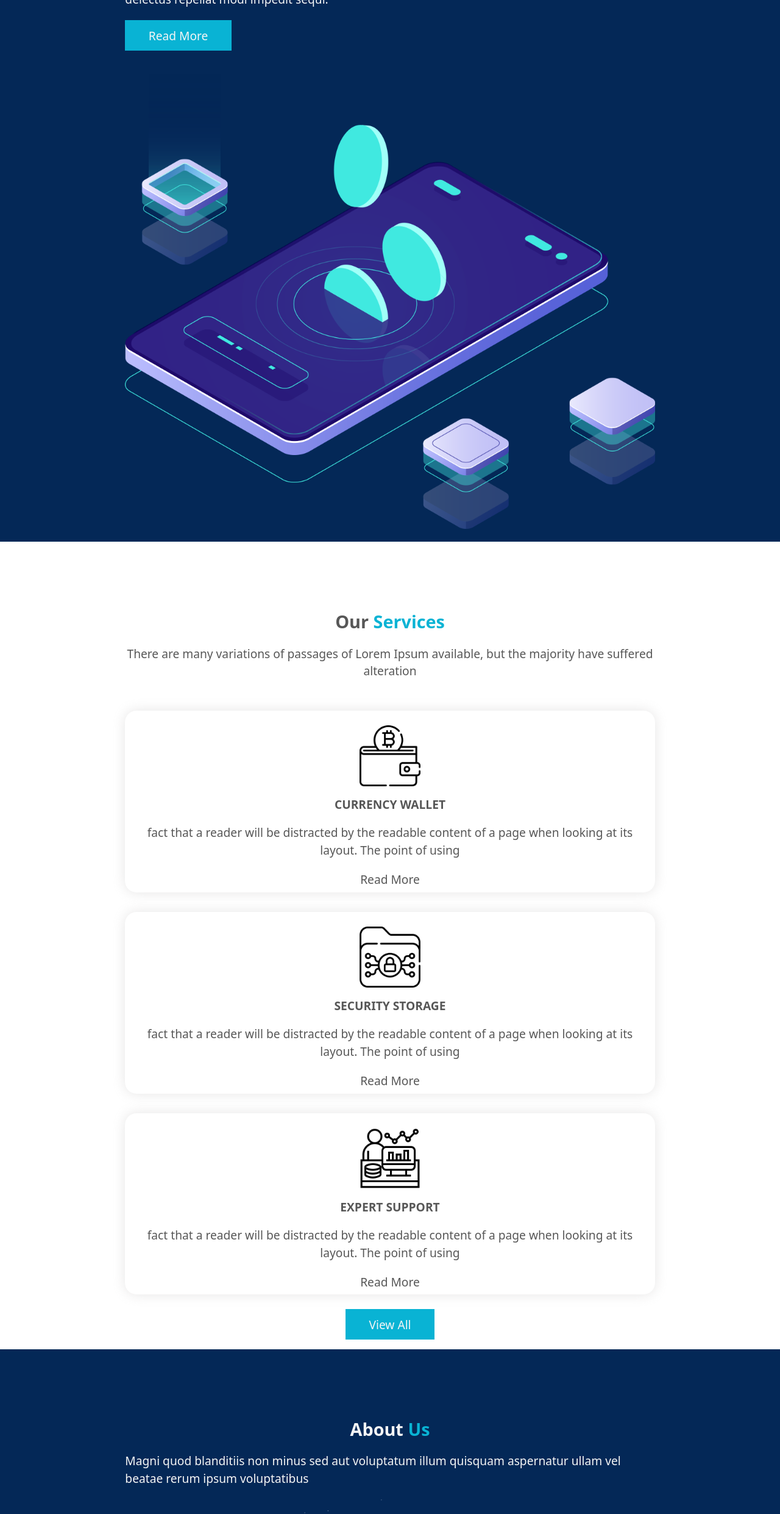
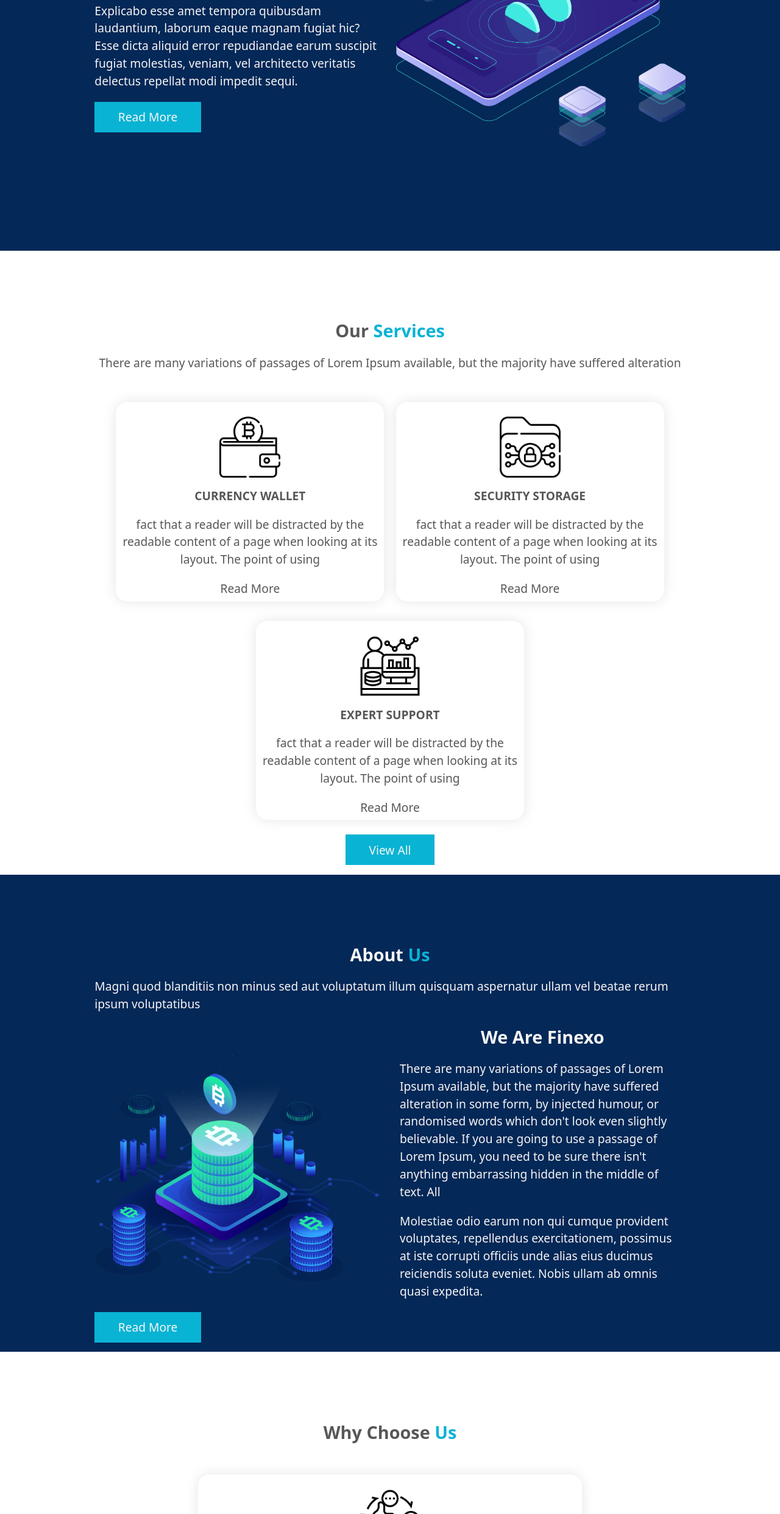
Before and after one commit to Danny-Py5/Finexo-free-website-clone, a plain HTML site: page index.html in a window 1280 px wide. Shown: the part 318-2800 px from the top of the page at 61% size. Drawn offline with Linux system fonts and the light colour scheme.

Commit message:
response half on desktop and tablet

```diff
--- a/index.html
+++ b/index.html
@@ -61,7 +61,7 @@
                 <button class="hero__button">Read More</button>
             </section>
 
-            <section class="hero__item2 hero__item">
+            <section class="hero__item2 hero__item center-flex">
                 <figure>
                     <img width="300" src="images/slider-img.png" alt="slider image">
                 </figure>
@@ -75,7 +75,7 @@
                 <h2>Our <span>Services</span></h2>
                 <p>There are many variations of passages of Lorem Ipsum available, but the majority have suffered alteration</p>
 
-                <div class="card__wrapper service__card-wrapper">
+                <div class="card__wrapper  service__card-wrapper">
                     <section class="card">
                         <figure class="card__figure center-flex flex-column">
                             <img class="card__img" width="100" src="images/s1.png" alt="">
@@ -116,18 +116,17 @@
                 <p class="about__p">Magni quod blanditiis non minus sed aut voluptatum illum quisquam aspernatur ullam vel beatae rerum ipsum voluptatibus</p>
 
                 <div class="about__container">
-                    <figure>
+                    <figure class="about__figure about__item">
                         <img src="images/about-img.png" alt="about image">
                     </figure>
-                    <div class="about__detail">
+                    <div class="about__detail about__item">
                         <h2>We Are Finexo</h2>
                         <p>There are many variations of passages of Lorem Ipsum available, but the majority have suffered alteration in some form, by injected humour, or randomised words which don't look even slightly believable. If you are going to use a passage of Lorem Ipsum, you need to be sure there isn't anything embarrassing hidden in the middle of text. All</p>
 
                         <p>Molestiae odio earum non qui cumque provident voluptates, repellendus exercitationem, possimus at iste corrupti officiis unde alias eius ducimus reiciendis soluta eveniet. Nobis ullam ab omnis quasi expedita.</p>
                     </div>
-
-                    <button class="about__button" >Read More</button>
                 </div>
+                <button class="about__button" >Read More</button>
             </div>
         </section>
 
@@ -135,7 +134,7 @@
             <div class="section-wrapper">
                 <h2 class="why-choose-us__h2">Why Choose <span>Us</span></h2>
                 <div class="card__wrapper why-choose-us__card-wrapper">
-                    <section class="card">
+                    <section class="card  why-choose-us__card">
                         <figure class="card__figure center-flex flex-column">
                             <img class="card__img" width="100" src="images/w1.png" alt="">
                             <figcaption>Expert Management</figcaption>
@@ -143,7 +142,7 @@
                         <p>Incidunt odit rerum tenetur alias architecto asperiores omnis cumque doloribus aperiam numquam! Eligendi corrupti, molestias laborum dolores quod nisi vitae voluptate ipsa? In tempore voluptate ducimus officia id, aspernatur nihil. Tempore laborum nesciunt ut veniam, nemo officia ullam repudiandae repellat veritatis unde reiciendis possimus animi autem natus</p>
                     </section>
 
-                    <section class="card">
+                    <section class="card why-choose-us__card">
                         <figure class="card__figure center-flex flex-column">
                             <img class="card__img" width="100" src="images/w2.png" alt="">
                             <figcaption>Expert Management</figcaption>
@@ -151,7 +150,7 @@
                         <p>Incidunt odit rerum tenetur alias architecto asperiores omnis cumque doloribus aperiam numquam! Eligendi corrupti, molestias laborum dolores quod nisi vitae voluptate ipsa? In tempore voluptate ducimus officia id, aspernatur nihil. Tempore laborum nesciunt ut veniam, nemo officia ullam repudiandae repellat veritatis unde reiciendis possimus animi autem natus</p>
                     </section>
 
-                    <section class="card">
+                    <section class="card why-choose-us__card">
                         <figure class="card__figure center-flex flex-column">
                             <img class="card__img" width="100" src="images/w3.png" alt="">
                             <figcaption>Expert Management</figcaption>
@@ -159,7 +158,7 @@
                         <p>Incidunt odit rerum tenetur alias architecto asperiores omnis cumque doloribus aperiam numquam! Eligendi corrupti, molestias laborum dolores quod nisi vitae voluptate ipsa? In tempore voluptate ducimus officia id, aspernatur nihil. Tempore laborum nesciunt ut veniam, nemo officia ullam repudiandae repellat veritatis unde reiciendis possimus animi autem natus</p>
                     </section>
 
-                    <section class="card">
+                    <section class="card why-choose-us__card">
                         <figure class="card__figure center-flex flex-column">
                             <img class="card__img" width="100" src="images/w4.png" alt="">
                             <figcaption>Expert Management</figcaption>
--- a/styles/index.css
+++ b/styles/index.css
@@ -21,7 +21,7 @@
     --section-wrapper-padding: .8rem;
 
     /* width */
-    --wrapper-max-width: 900px;
+    --wrapper-max-width: 1000px;
     /* transition and animation */
     --transition-duration: .25s;
     --animation-duration: .5s;
@@ -128,12 +128,16 @@ figcaption{
     margin-top: 50px;
     display: flex;
     flex-direction: column;
+    column-gap: 1rem;
+    justify-content: center;
+    align-items: center;
     row-gap: var(--row-gap);
 }
 .card{
     box-shadow: 0 0 20px rgba(199, 196, 196, 0.443);
     padding: 24px .4rem .4rem ;
     border-radius: 1rem;
+    max-width: 440px;
 }
 .card__figure{
     width: 100%;
@@ -229,6 +233,9 @@ figcaption{
     row-gap: 2rem;
     column-gap: 1rem;
 }
+.hero__item{
+    flex: 1;
+}
 .hero__h1{
     word-wrap:break-word;
     font-size: clamp(2rem, 7vh, 7rem);
@@ -277,6 +284,7 @@ figcaption{
 .team__card{
     background-color: hsl(214, 100%, 14%);
     box-shadow: unset;
+    width: 100%;
 }
 .team__card img{
     border-radius: 100%;
@@ -300,6 +308,8 @@ figcaption{
 }
 .testimonial__card-wrapper{
     padding-top: 3rem;
+    display: grid;
+    place-content: center;
 }
 .testimonial__scroller {
     padding: 5rem .3em 32px;
@@ -307,6 +317,7 @@ figcaption{
     gap: 16px; /* Space between cards */
     overflow-x: auto;
     scroll-behavior: smooth; /* Enables smooth scrolling */
+    max-width: 500px;
 }
 .testimonial__scroller:active{
     cursor: grabbing;
@@ -320,6 +331,7 @@ figcaption{
     cursor: grab;
     position: relative;
     padding-top: 150px;
+    min-width: 100%;
 }
 .testimonial__card-figure {
     /* background-color:red ; */
@@ -401,3 +413,52 @@ figcaption{
         padding-bottom: 0;
     }
 }
+
+@media (min-width: 500px) {
+    .section-wrapper{
+        max-width: min(100%, 700px);
+    }
+    .hero{
+        padding-bottom: min(80vh, 150px);
+    }
+}
+@media (min-width: 700px) {
+    .hero__wrapper{
+        flex-direction: row;
+    }
+    .service__card-wrapper,
+    .team__card-wrapper{
+        display: grid;
+        grid-template-columns: repeat(2, 1fr);
+    }
+}
+@media (min-width: 767px) {
+    .card__wrapper{
+        flex-direction: row;
+        flex-wrap: wrap;
+    }
+    .about__figure img{
+        object-fit: contain;
+    }
+    .about__container{
+        flex-direction: row;
+    }
+    .about__wrapper{
+        max-width: 670px;
+    }
+    .about__item{
+        flex : 1;
+    }
+    .why-choose-us__card{
+        min-width: 65%;
+    }
+}
+@media (min-width: 900px) {
+    .section-wrapper{
+        max-width: var(--wrapper-max-width);
+    }
+    .service__card-wrapper,
+    .team__card-wrapper{
+        display: flex;
+    }
+}
```
